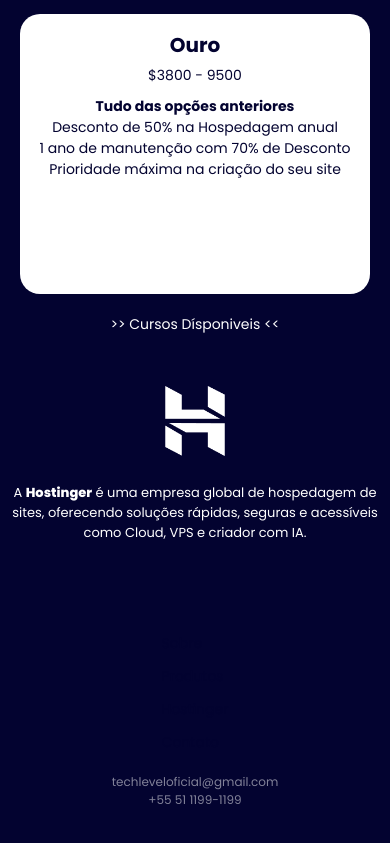
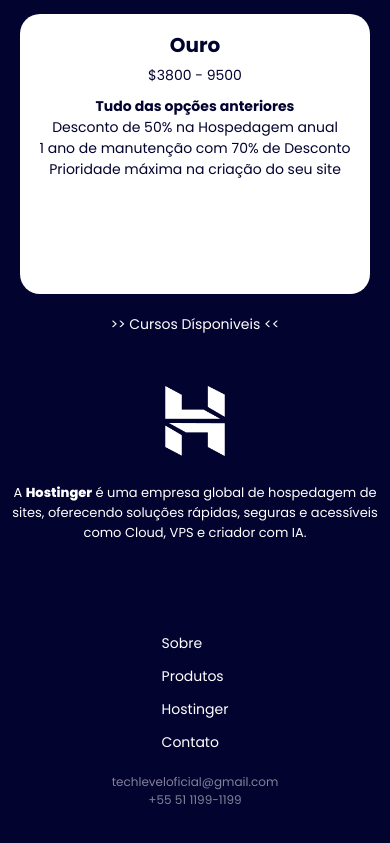
Before and after one commit to GabeSansone/new-techlevel, a React (Vite) app: page / in a window 390 px wide. Shown: the part 1146-1989 px from the top of the page. Built offline with nearby package versions, Linux system fonts and the light colour scheme.

Commit message:
Finalizado

```diff
--- a/src/layout/extremidades.css
+++ b/src/layout/extremidades.css
@@ -105,12 +105,12 @@ address {
         display: flex;
     }
 
-    .light .nav-bar a {
+    .nav-bar a {
         color: white;
     }
 
-    .dark .nav-bar a {
-        color: #030330;
+    .light .nav-bar a {
+        color: white;
     }
 
     .header-nav {
@@ -143,21 +143,11 @@ address {
         display: flex;
         justify-content: center;
         font-size: 15px;
-        background: rgba(255, 255, 255, 0.501);
-        backdrop-filter: blur(10px);
-        -webkit-backdrop-filter: blur(10px);
-    }
-
-    .light .header-nav li {
-        background: rgba(0, 0, 0, 0.500);
+        background: rgba(0, 0, 0, 0.900);
     }
 
     .header-nav li:hover {
-        background: rgba(255, 255, 255, 0.500);
-    }
-
-    .light .header-nav li:hover {
-        background: rgba(0, 0, 0, 0.500);
+        background: rgba(0, 0, 0, 0.700);
     }
 
     .header-nav a {
```
